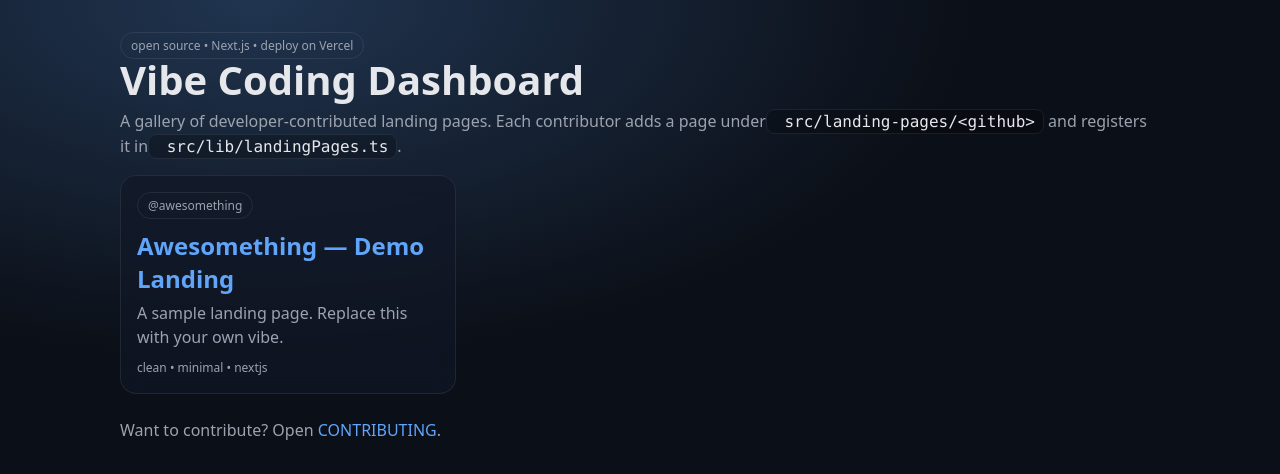
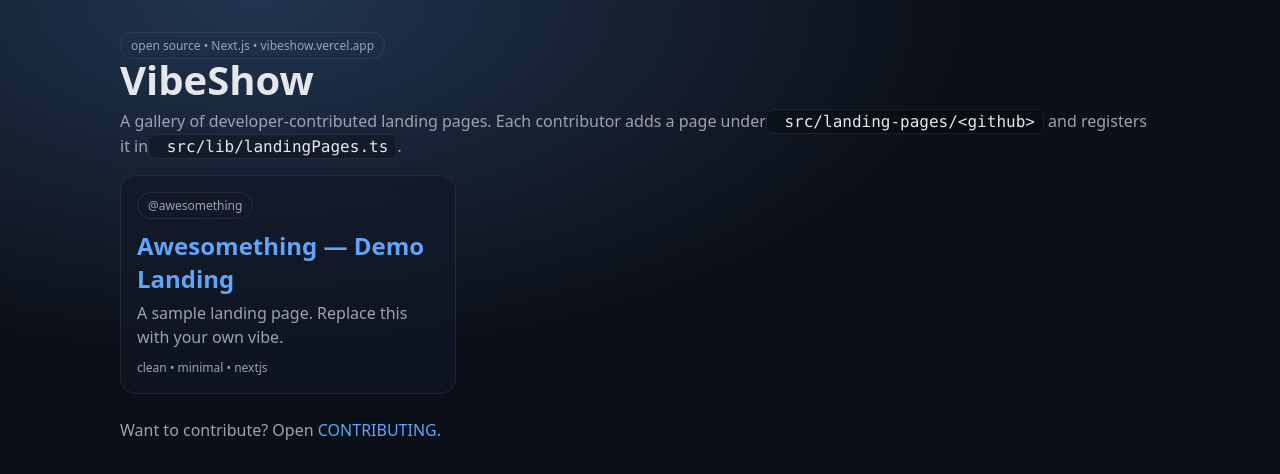
Before and after one commit to awesomething/vibe-dashboard, a Next.js app: page / in a window 1280 px wide. Shown: the top 474 px of the page. Built offline with nearby package versions, Linux system fonts and the light colour scheme.

Commit message:
Rebrand to VibeShow

```diff
--- a/src/app/layout.tsx
+++ b/src/app/layout.tsx
@@ -2,8 +2,9 @@
 import "./globals.css";
 
 export const metadata: Metadata = {
-  title: "Vibe Coding Dashboard",
-  description: "Community-contributed landing pages to showcase vibe coding skills.",
+  title: "VibeShow",
+  description:
+    "A gallery of community-contributed landing pages to showcase vibe coding skills.",
 };
 
 export default function RootLayout({
--- a/src/app/page.tsx
+++ b/src/app/page.tsx
@@ -3,8 +3,8 @@
 export default function HomePage() {
   return (
     <main className="container">
-      <div className="badge">open source • Next.js • deploy on Vercel</div>
-      <h1 className="h1">Vibe Coding Dashboard</h1>
+      <div className="badge">open source • Next.js • vibeshow.vercel.app</div>
+      <h1 className="h1">VibeShow</h1>
       <p className="p">
         A gallery of developer-contributed landing pages. Each contributor adds a page under
         <span className="kbd"> src/landing-pages/&lt;github&gt;</span> and registers it in
--- a/src/landing-pages/awesomething/index.tsx
+++ b/src/landing-pages/awesomething/index.tsx
@@ -24,7 +24,7 @@
     >
       <div style={{ maxWidth: 980, margin: "0 auto" }}>
         <div style={{ display: "flex", justifyContent: "space-between", gap: 12 }}>
-          <div style={{ opacity: 0.8 }}>Vibe Coding Dashboard</div>
+          <div style={{ opacity: 0.8 }}>VibeShow</div>
           <a
             href="/"
             style={{ color: "#93c5fd", textDecoration: "none", opacity: 0.9 }}
```
Also changed, not shown: 1 other file (tests, documents, lock files or other folders).
